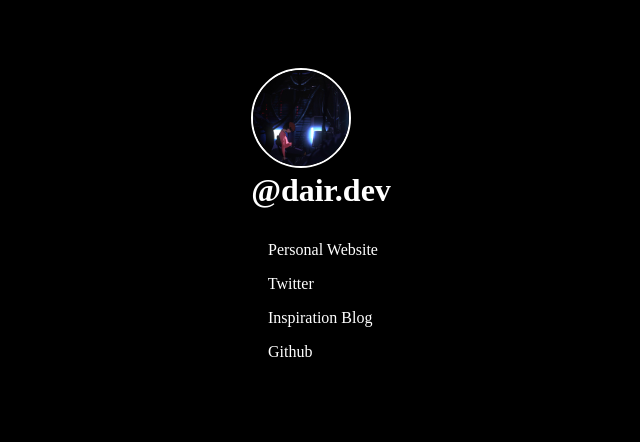
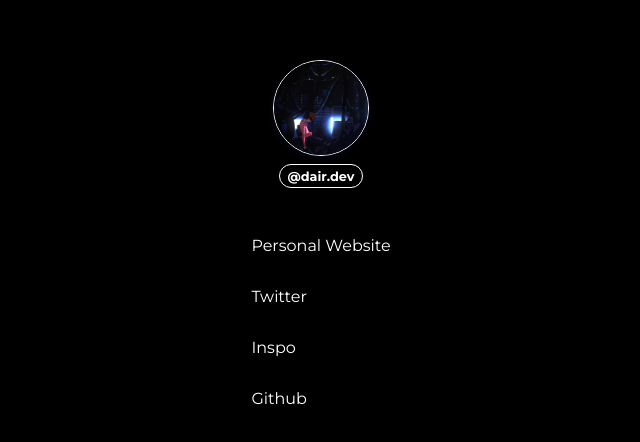
Before and after one commit to dairsmithgit/links, a website: page index.html in a window 1280 px wide. Shown: the part 170-612 px from the top of the page, without its empty margins (319-959 px from the left). Drawn offline with Linux system fonts and the light colour scheme.

Commit message:
feat: basic b/w design, assets

```diff
--- a/index.html
+++ b/index.html
@@ -4,7 +4,7 @@
     <meta charset="UTF-8" />
     <meta http-equiv="X-UA-Compatible" content="IE=edge" />
     <meta name="viewport" content="width=device-width, initial-scale=1.0" />
-    <title>Links</title>
+    <title>Dair Smith - Links</title>
     <link rel="stylesheet" href="./styles.css" />
   </head>
   <body>
@@ -16,28 +16,28 @@
       />
       <h1>@dair.dev</h1>
     </header>
-    <ul class="link-list">
+    <ul>
       <li>
         <a>
-          <img />
+          <!-- <img src="./images/homepage.svg" alt="homepage" width="20" /> -->
           Personal Website
         </a>
       </li>
       <li>
         <a>
-          <img />
+          <!-- <img src="./images/twitter.svg" alt="twitter" width="20" /> -->
           Twitter
         </a>
       </li>
       <li>
         <a>
-          <img />
-          Inspiration Blog
+          <!-- <img src="./images/website.svg" alt="website" width="20" /> -->
+          Inspo
         </a>
       </li>
       <li>
         <a>
-          <img />
+          <!-- <img src="./images/github.png" alt="github" width="20" /> -->
           Github
         </a>
       </li>
--- a/styles.css
+++ b/styles.css
@@ -1,8 +1,18 @@
+/* @import url("https://fonts.googleapis.com/css2?family=Silkscreen&display=swap"); */
+@import url("https://fonts.googleapis.com/css2?family=Montserrat:wght@400;700&display=swap");
+
 *,
 *::before,
 *::after {
   margin: 0;
+  padding: 0;
   box-sizing: border-box;
+}
+
+html,
+body {
+  /* font-family: "Silkscreen", "Open Sans", serif; */
+  font-family: "Montserrat", sans-serif;
 }
 
 html {
@@ -20,19 +30,61 @@ body {
   color: white;
 }
 
-.header-img {
-  height: 100px;
-  width: 100px;
-  border: 2px solid white;
-  border-radius: 50%;
+header {
+  margin-top: 3em;
+  display: flex;
+  text-align: center;
+  align-items: center;
+  flex-direction: column;
 }
 
-.link-list {
+header > img {
+  height: 6em;
+  width: 6em;
+  border: 1px solid white;
+  border-radius: 100%;
+  box-shadow: rgb(28 32 93 / 24%) 0px 2px 8px 0px;
+}
+
+header > h1 {
+  background-color: #000a;
+  color: #fff;
+  font-size: 0.8em;
+  font-weight: bold;
+  border: 1px solid #fff;
+  border-radius: 1em;
+  text-align: center;
+  justify-content: center;
+  margin: 0.6em 0;
+  padding: 0.3em 0.6em;
+  backdrop-filter: blur(10px) saturate(160%) contrast(180%);
+  -webkit-backdrop-filter: blur(10px) saturate(160%) contrast(180%);
+}
+
+ul {
   list-style-type: none;
   margin: 1rem;
   padding: 0;
+  max-width: 480px;
 }
 
-.link-list > li {
+ul > li {
   margin: 1rem 0;
 }
+
+ul > li > a {
+  display: flex;
+  flex-direction: row;
+  align-items: center;
+  gap: 0.5em;
+  padding: 0.5em;
+  box-shadow: inset 0 0 0 0 #fff;
+  color: #fff;
+  transition: color 0.6s ease-in-out, box-shadow 0.6s ease-in-out;
+}
+
+ul > li > a:hover {
+  box-shadow: inset 24em 0 0 0 #fff;
+  color: black;
+  cursor: pointer;
+}
```
Also changed, not shown: images/github.png (added), images/homepage.svg (added), images/twitter.svg (added), images/website.svg (added).
